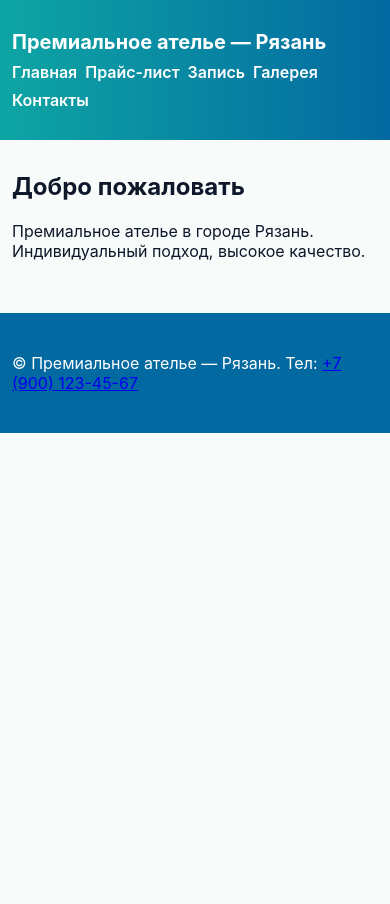
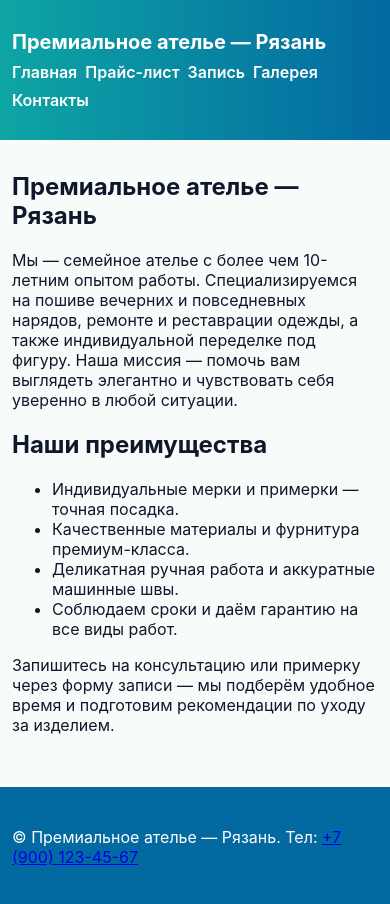
Before and after one commit to shape1337/atelie-ryazan, a React (Vite) app in the folder frontend/: page / in a window 390 px wide. Shown: the top 904 px of the page. Before the commit the page ends 844 px from the top, so only its background shows below. Built offline with nearby package versions, Linux system fonts and the light colour scheme.

Commit message:
Content: fill pages with detailed texts; improve booking form placeholders and phone normalization

```diff
--- a/frontend/src/components/BookingForm.jsx
+++ b/frontend/src/components/BookingForm.jsx
@@ -13,10 +13,14 @@ export default function BookingForm(){
     e.preventDefault()
     setStatus('sending')
     try{
+      // Простая нормализация телефона: оставить только цифры и добавить +7 если нужно
+      const normalizedPhone = form.phone.replace(/[^0-9]/g, '');
+      const payload = { ...form, phone: (normalizedPhone.length === 10 ? '7' + normalizedPhone : normalizedPhone) }
+
       const res = await fetch('/api/appointments', {
         method: 'POST',
         headers: { 'Content-Type': 'application/json' },
-        body: JSON.stringify(form)
+        body: JSON.stringify(payload)
       })
       const data = await res.json()
       if (data.success) setStatus('ok')
@@ -26,9 +30,9 @@ export default function BookingForm(){
 
   return (
     <form onSubmit={submit} className="booking-form" aria-label="Форма записи на примерку">
-      <label>Имя<input aria-label="Имя" value={form.name} onChange={e=>setForm({...form, name: e.target.value})} required /></label>
-      <label>Телефон<input aria-label="Телефон" value={form.phone} onChange={e=>setForm({...form, phone: e.target.value})} required /></label>
-      <label>Email (опц.)<input aria-label="Email" value={form.email} onChange={e=>setForm({...form, email: e.target.value})} /></label>
+      <label>Имя<input placeholder="Иван Иванов" aria-label="Имя" value={form.name} onChange={e=>setForm({...form, name: e.target.value})} required /></label>
+      <label>Телефон<input placeholder="+7 (900) 123-45-67" aria-label="Телефон" value={form.phone} onChange={e=>setForm({...form, phone: e.target.value})} required /></label>
+      <label>Email (опц.)<input type="email" placeholder="you@example.com" aria-label="Email" value={form.email} onChange={e=>setForm({...form, email: e.target.value})} /></label>
       <label>Услуга
         <select aria-label="Услуга" value={form.service_id} onChange={e=>setForm({...form, service_id: e.target.value})} required>
           <option value="">-- выберите --</option>
--- a/frontend/src/pages/Contacts.jsx
+++ b/frontend/src/pages/Contacts.jsx
@@ -36,11 +36,16 @@ export default function Contacts(){
       <address>
         <p>Адрес: г. Рязань, ул. Примерная, 1</p>
         <p>Телефон: <a href="tel:+79001234567">+7 (900) 123-45-67</a></p>
+        <p>Email: <a href="mailto:info@atelie-ryazan.ru">info@atelie-ryazan.ru</a></p>
       </address>
       <p>
         <a href="https://wa.me/79001234567" target="_blank" rel="noreferrer noopener">WhatsApp</a> ·
-        <a href="https://t.me/yourtelegram" target="_blank" rel="noreferrer noopener">Telegram</a>
+        <a href="https://t.me/yourtelegram" target="_blank" rel="noreferrer noopener">Telegram</a> ·
+        <a href="https://www.instagram.com/your_insta" target="_blank" rel="noreferrer noopener">Instagram</a>
       </p>
+      <h3>Режим работы</h3>
+      <p>Пн–Пт: 10:00–19:00 · Сб: 10:00–16:00 · Вс: выходной</p>
+      <p>Для срочных заказов возможен индивидуальный график по договорённости.</p>
       <div id="yamap" style={{width: '100%', height: 400}} aria-hidden="false"></div>
     </section>
   )
--- a/frontend/src/pages/Gallery.jsx
+++ b/frontend/src/pages/Gallery.jsx
@@ -10,11 +10,16 @@ export default function Gallery(){
   return (
     <section aria-labelledby="gallery-title">
       <h2 id="gallery-title">Галерея работ</h2>
+      <p>Ниже — примеры наших работ. Каждое изделие шилось или корректировалось
+        с учётом индивидуальных пожеланий клиента.</p>
       <div className="gallery-grid" role="list">
         {items.map((it, idx) => (
           <figure key={idx} role="listitem">
-            <img src={it.src} alt={it.alt} />
-            <figcaption>{it.caption}</figcaption>
+            <img src={it.src} alt={it.alt} loading="lazy" />
+            <figcaption>
+              <strong>{it.caption}</strong>
+              <div className="caption-desc">Краткое описание работы и использованные материалы.</div>
+            </figcaption>
           </figure>
         ))}
       </div>
--- a/frontend/src/pages/Home.jsx
+++ b/frontend/src/pages/Home.jsx
@@ -2,9 +2,25 @@ import React from 'react'
 
 export default function Home(){
   return (
-    <section>
-      <h2>Добро пожаловать</h2>
-      <p>Премиальное ателье в городе Рязань. Индивидуальный подход, высокое качество.</p>
+    <section aria-labelledby="home-title">
+      <h1 id="home-title">Премиальное ателье — Рязань</h1>
+      <p>
+        Мы — семейное ателье с более чем 10-летним опытом работы. Специализируемся
+        на пошиве вечерних и повседневных нарядов, ремонте и реставрации одежды,
+        а также индивидуальной переделке под фигуру. Наша миссия — помочь вам
+        выглядеть элегантно и чувствовать себя уверенно в любой ситуации.
+      </p>
+      <h2>Наши преимущества</h2>
+      <ul>
+        <li>Индивидуальные мерки и примерки — точная посадка.</li>
+        <li>Качественные материалы и фурнитура премиум-класса.</li>
+        <li>Деликатная ручная работа и аккуратные машинные швы.</li>
+        <li>Соблюдаем сроки и даём гарантию на все виды работ.</li>
+      </ul>
+      <p>
+        Запишитесь на консультацию или примерку через форму записи — мы подберём
+        удобное время и подготовим рекомендации по уходу за изделием.
+      </p>
     </section>
   )
 }
--- a/frontend/src/pages/Services.jsx
+++ b/frontend/src/pages/Services.jsx
@@ -3,7 +3,14 @@ import React, { useEffect, useState } from 'react'
 export default function Services(){
   const [services, setServices] = useState([])
   useEffect(()=>{
-    fetch('/api/services').then(r=>r.json()).then(setServices).catch(()=>{})
+    fetch('/api/services').then(r=>r.json()).then(setServices).catch(()=>{
+      // Резервный список услуг, если API недоступен
+      setServices([
+        { id:1, name: 'Пошив платья на заказ', price: 12000, duration_minutes: 480, description: 'Индивидуальный пошив вечерних и коктейльных платьев. Подбор ткани и примерки.' },
+        { id:2, name: 'Ремонт и реставрация костюма', price: 3500, duration_minutes: 120, description: 'Починка подкладки, устранение дефектов, замена молний и пуговиц.' },
+        { id:3, name: 'Укоротить и подогнать по фигуре', price: 900, duration_minutes: 45, description: 'Изменение длины, подшивка и подгон по талии.' }
+      ])
+    })
   },[])
 
   return (
@@ -15,6 +22,7 @@ export default function Services(){
             <strong>{s.name}</strong>
             <div className="service-meta">{s.price} руб · {s.duration_minutes} мин</div>
             <p className="service-desc">{s.description}</p>
+            <button onClick={() => { window.location.href = '/booking' }} aria-label={`Записаться на услугу ${s.name}`}>Записаться</button>
           </li>
         ))}
       </ul>
```
